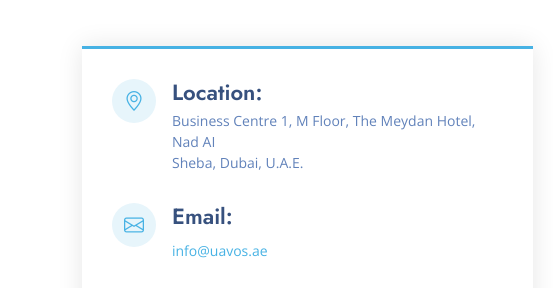
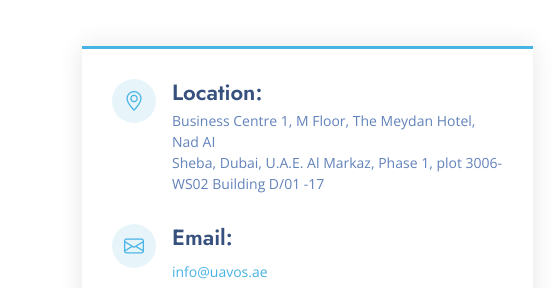
Before and after one commit to kvandis/uavosfz, a plain HTML site: page index.html in a window 1280 px wide. Shown: the part 1214-1502 px from the top of the page, 0-553 px from the left. Drawn offline with nearby package versions, Linux system fonts and the light colour scheme; grey boxes are pictures that could not be loaded.

Commit message:
Update index.html

```diff
--- a/index.html
+++ b/index.html
@@ -189,6 +189,7 @@
                 <h4>Location:</h4>
                 <p>Business Centre 1, M Floor, The Meydan Hotel, Nad AI <br>
 Sheba, Dubai, U.A.E.
+					Al Markaz, Phase 1,  plot 3006-WS02 Building D/01 -17
 </p>
               </div>
 
```
